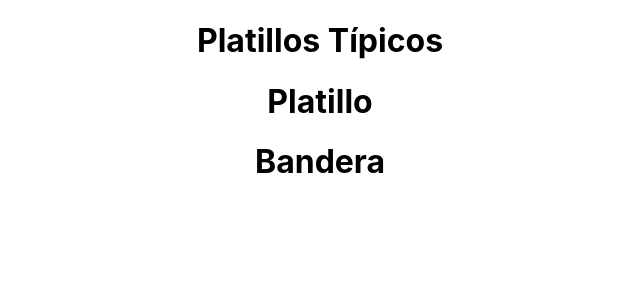
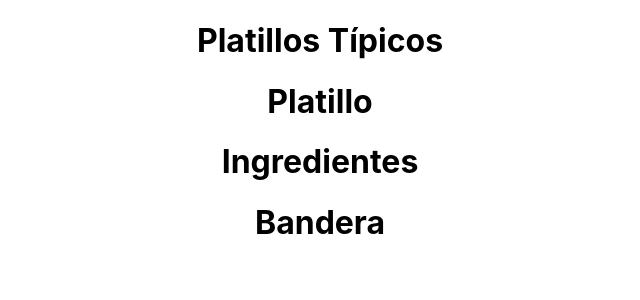
Before and after one commit to andesdevroot/react-app-test-1, a React (Create React App) app: page / in a window 1280 px wide. Shown: the top 300 px of the page, without its empty margins (320-960 px from the left). Built offline with nearby package versions, Linux system fonts and the light colour scheme.

Commit message:
se crea otra clase ingredients

```diff
--- a/src/components/dish.js
+++ b/src/components/dish.js
@@ -7,18 +7,32 @@ export class Flag extends Component {
         <div>
             <h1>Bandera</h1>
         </div>
-        )
+        );
     }
 }
+
+export class Ingredient extends Component {
+    render () {
+        return (
+        <div>
+            <h1>Ingredientes</h1>
+        </div>
+        );
+    }
+}
+
 
 
 
 class Dish extends Component {
   render() {
     return (
+        <div>
         <h1> Platillo</h1>
-    )
- }
+        <Ingredient/>
+        </div>
+    );
+  }
 }
 
 export default Dish;
```
